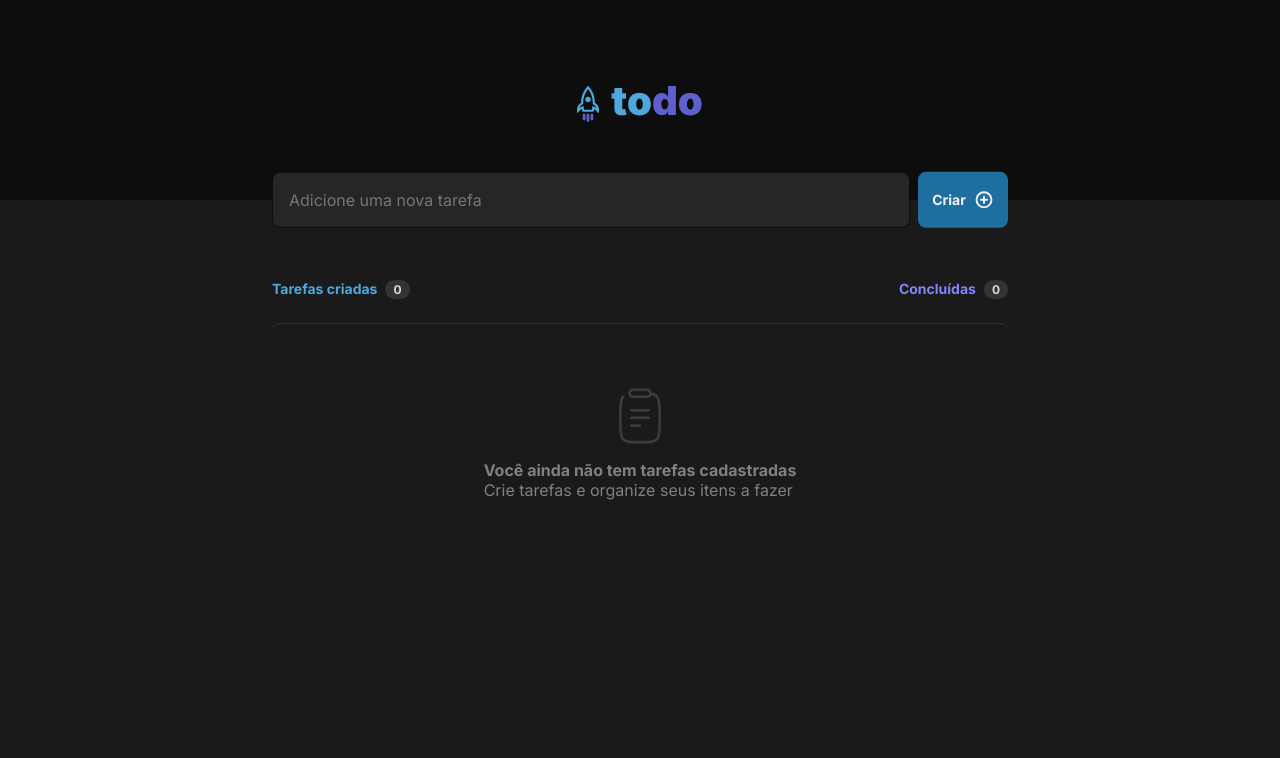
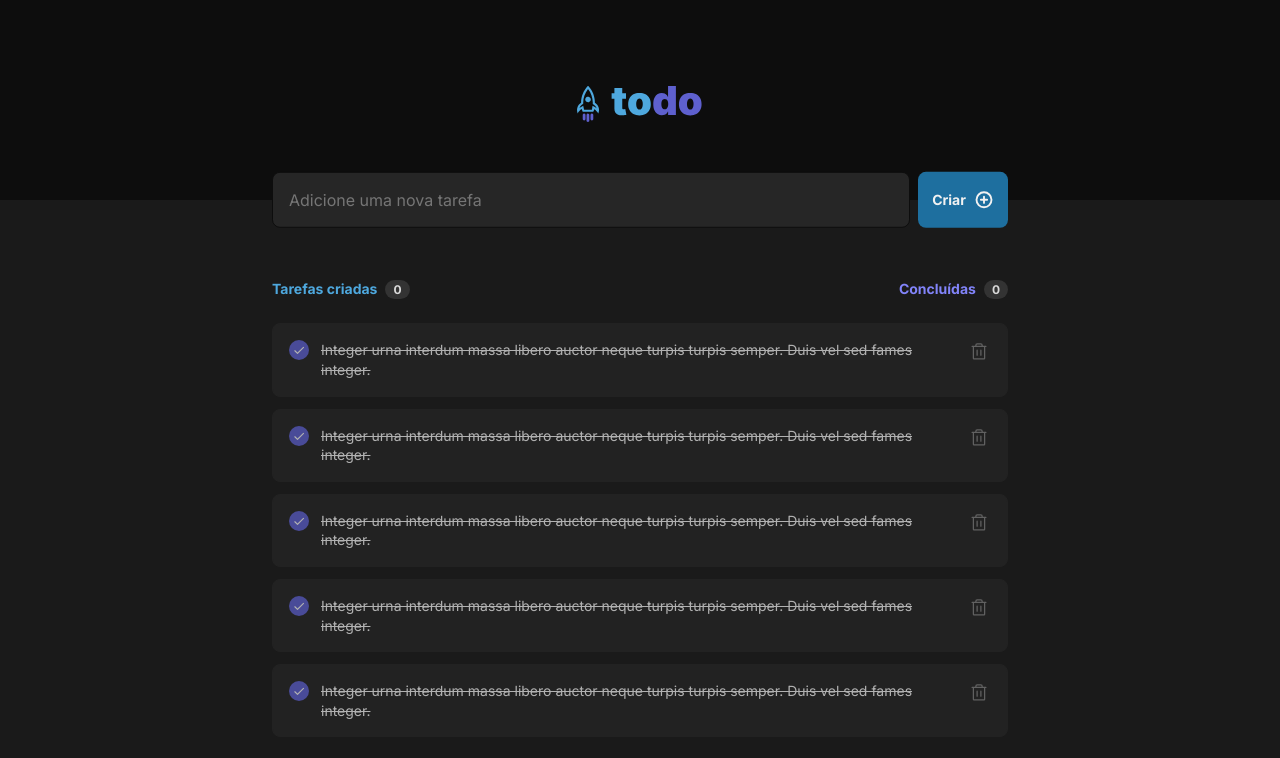
Before and after one commit to thealfredohenrique/todo-list, a React (Vite) app: page / in a window 1280 px wide. Shown: the top 758 px of the page. Built offline with nearby package versions, Linux system fonts and the light colour scheme.

Commit message:
feat(task): Implement task component

```diff
--- /dev/null
+++ b/src/components/Task.module.css
@@ -0,0 +1,73 @@
+.checkedTask,
+.uncheckedTask {
+  background-color: var(--gray-500);
+  display: flex;
+  align-items: flex-start;
+  gap: 0.75rem;
+  padding: 1rem;
+  border-radius: 8px;
+}
+
+.uncheckedTask {
+  border: 1px solid var(--gray-400);
+}
+
+.checkedTask {
+  border: 1px solid var(--gray-500);
+  text-decoration: line-through;
+  opacity: 0.7;
+}
+
+.check {
+  cursor: pointer;
+}
+
+.check > input[type="checkbox"] {
+  height: 0;
+  width: 0;
+  visibility: hidden;
+}
+
+.unchecked {
+  fill: var(--blue-light);
+}
+
+.unchecked:focus,
+.unchecked:hover {
+  fill: var(--blue-dark);
+}
+
+.checked {
+  fill: var(--gray-100);
+  background-color: var(--purple-dark);
+  border-radius: 100%;
+  font-weight: bold;
+  padding: 4px;
+}
+
+.checked:focus,
+.checked:hover {
+  background-color: var(--purple-light);
+}
+
+.content {
+  color: var(--gray-100);
+  font-size: 0.875rem;
+  line-height: 1.4;
+}
+
+.delete {
+  cursor: pointer;
+  background-color: transparent;
+  color: var(--gray-300);
+  border: none;
+  border-radius: 4px;
+  line-height: 0;
+  padding: 2px;
+}
+
+.delete:focus,
+.delete:hover {
+  background-color: var(--gray-400);
+  color: var(--danger);
+}
--- /dev/null
+++ b/src/components/Task.tsx
@@ -0,0 +1,23 @@
+import { Check, Circle, Trash } from "@phosphor-icons/react";
+import styles from "./Task.module.css";
+
+function Task() {
+  return (
+    <article className={styles.checkedTask}>
+      <label className={styles.check} htmlFor="check">
+        <input id="check" type="checkbox" />
+        {/* <Circle className={styles.unchecked} size={20} weight="bold" /> */}
+        <Check className={styles.checked} size={20} weight="bold" />
+      </label>
+      <p className={styles.content}>
+        Integer urna interdum massa libero auctor neque turpis turpis semper.
+        Duis vel sed fames integer.
+      </p>
+      <button className={styles.delete}>
+        <Trash size={20} />
+      </button>
+    </article>
+  );
+}
+
+export default Task;
--- a/src/components/Tasks.module.css
+++ b/src/components/Tasks.module.css
@@ -47,3 +47,9 @@
   flex-direction: column;
   color: var(--gray-300);
 }
+
+.list {
+  display: flex;
+  flex-direction: column;
+  gap: 0.75rem;
+}
--- a/src/components/Tasks.tsx
+++ b/src/components/Tasks.tsx
@@ -1,3 +1,4 @@
+import Task from "./Task";
 import clipboard from "../assets/clipboard.png";
 import styles from "./Tasks.module.css";
 
@@ -16,12 +17,20 @@ function Tasks() {
         </p>
       </header>
 
-      <section className={styles.empty}>
+      {/* <section className={styles.empty}>
         <img src={clipboard} alt="Clipboard" />
         <p>
           <strong>Você ainda não tem tarefas cadastradas</strong>
           Crie tarefas e organize seus itens a fazer
         </p>
+      </section> */}
+
+      <section className={styles.list}>
+        <Task />
+        <Task />
+        <Task />
+        <Task />
+        <Task />
       </section>
     </main>
   );
```
